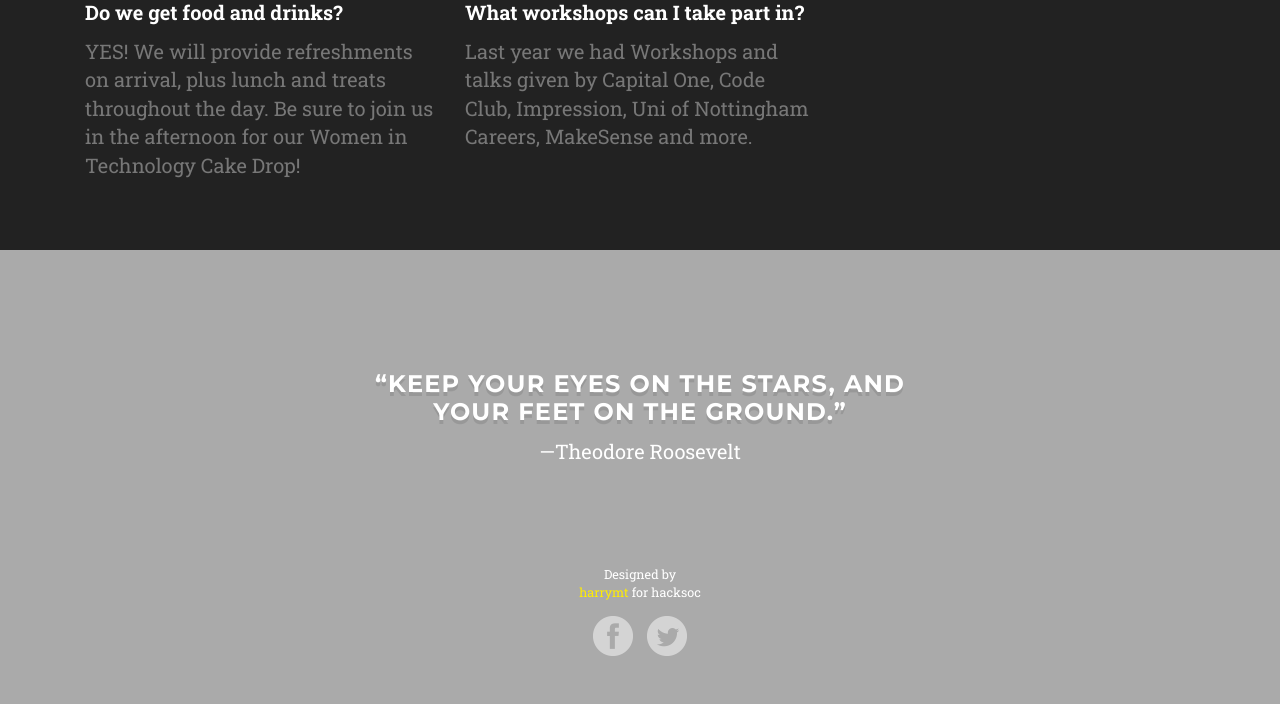
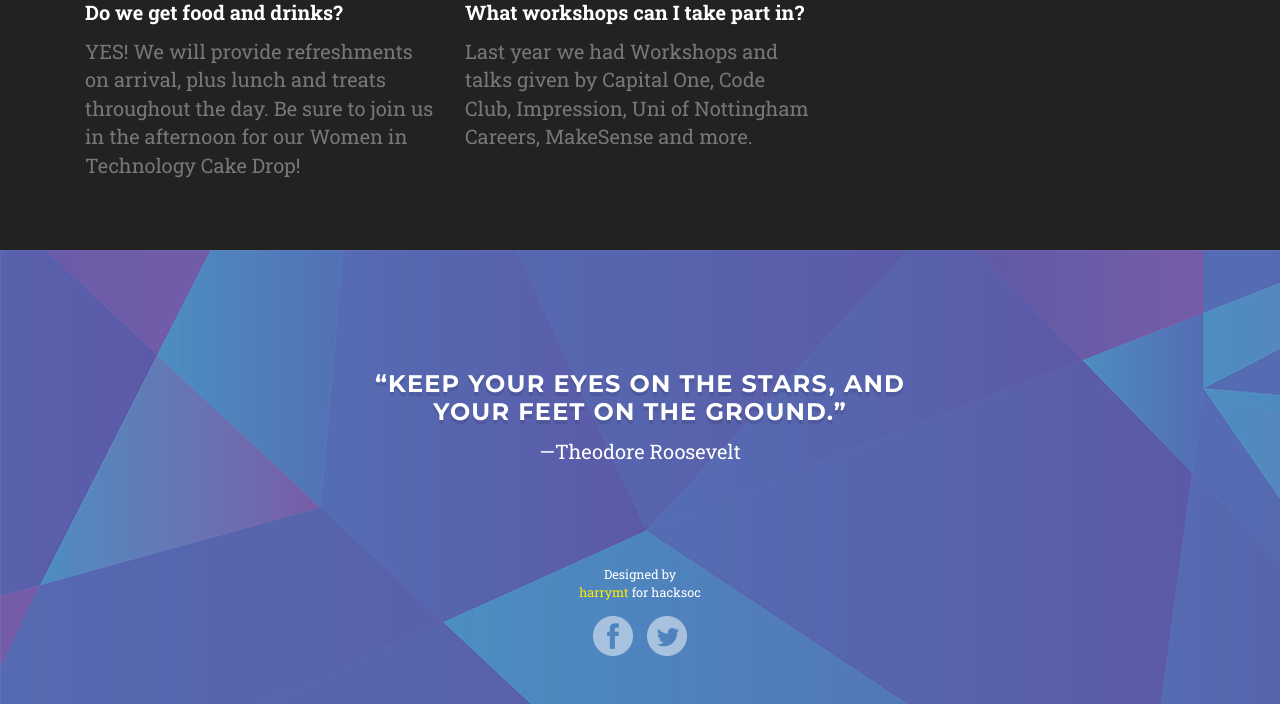
Before and after one commit to HackSocNotts/wit-deprecated, a PHP site: page / in a window 1280 px wide. Shown: the part 2112-2816 px from the top of the page. Run offline with PHP 8.4, Linux system fonts and the light colour scheme; style sheets or scripts are compiled from the project's sources.

Commit message:
style.scss: Changed background to img
Signed-off-by: Houman Brinjcargorabi <hbrinjcar@gmail.com>

```diff
--- a/scss/style.scss
+++ b/scss/style.scss
@@ -407,9 +407,10 @@ header .btn-register:hover {
 //
 // Footer
 //
+// background: $brand-primary;
 
 footer {
-  background: $brand-primary;
+  background-image: url('../img/bg_back_geo.png');
   .container {
     padding: 120px 0 20px;
     color: #fff;
```
